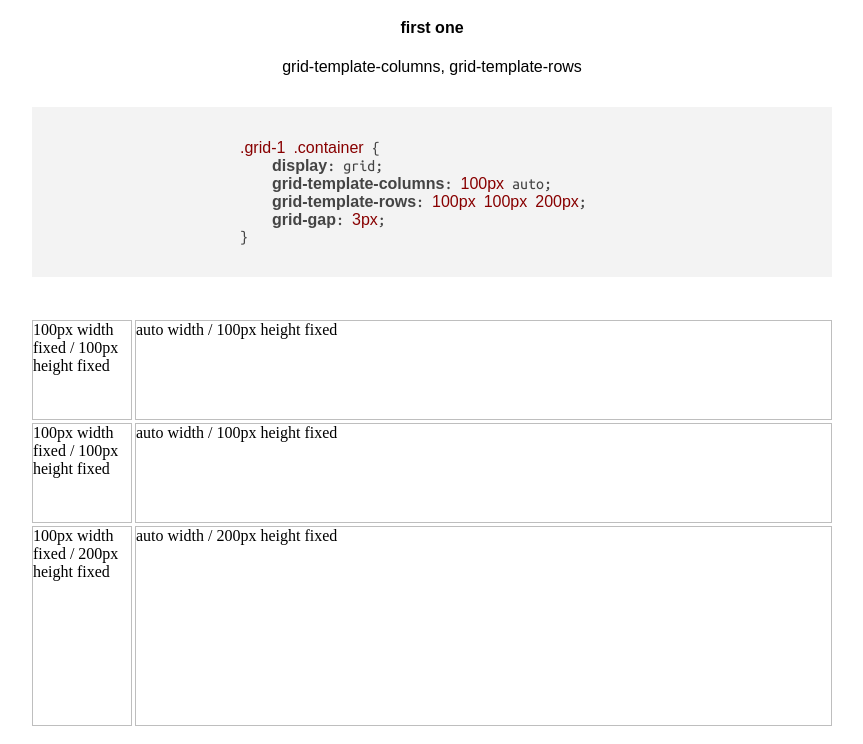
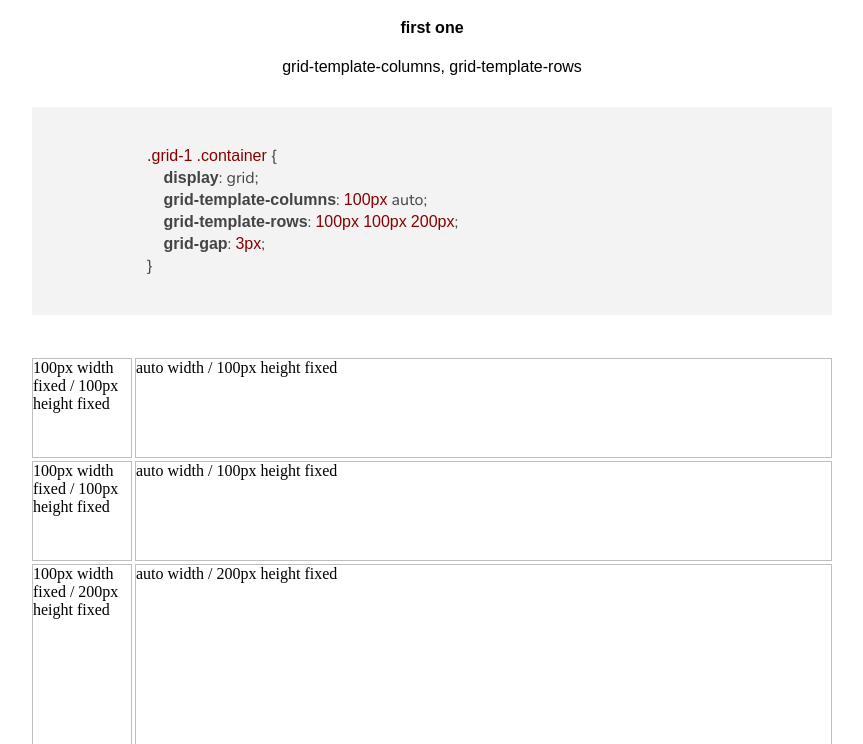
Before and after one commit to madgb/css-grid, a plain HTML site: page index.html in a window 1280 px wide. Shown: the part 61-805 px from the top of the page, without its empty margins (208-1071 px from the left). Drawn offline with nearby package versions, Linux system fonts and the light colour scheme.

Commit message:
no message

```diff
--- a/css/style.css
+++ b/css/style.css
@@ -2,8 +2,8 @@ h1, h2, h3, h4, h5, h6, p, a, span{
     text-align: center;
     font-family: sans-serif;
 }
-code{
-    font-family: 'Ubuntu Mono', monospace;
+pre code{
+    font-family: 'Nunito', sans-serif;
 }
 .wrapper{
     max-width: 50em;
--- a/index.html
+++ b/index.html
@@ -8,7 +8,7 @@
     <meta name="keywords" content="css-grid, grid">
     <link rel="stylesheet" href="css/style.css">
     <link rel="stylesheet" href="css/grid.css">
-    <link href="https://fonts.googleapis.com/css?family=Ubuntu+Mono" rel="stylesheet">
+    <link href="https://fonts.googleapis.com/css?family=Nunito" rel="stylesheet">
     <link rel="stylesheet" href="//cdnjs.cloudflare.com/ajax/libs/highlight.js/9.12.0/styles/default.min.css">
     <script src="//cdnjs.cloudflare.com/ajax/libs/highlight.js/9.12.0/highlight.min.js"></script>
     <script>hljs.initHighlightingOnLoad();</script>
```
